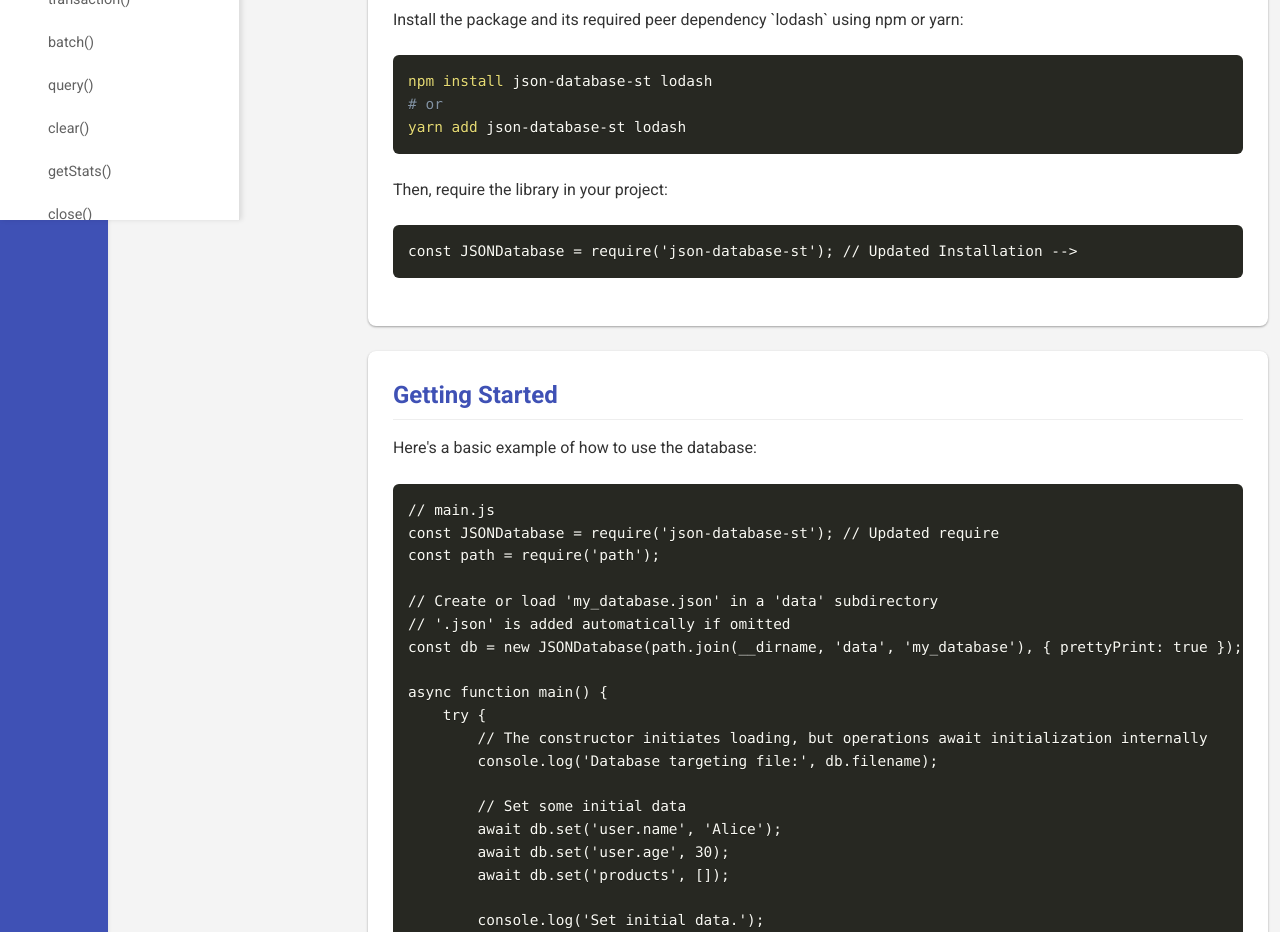
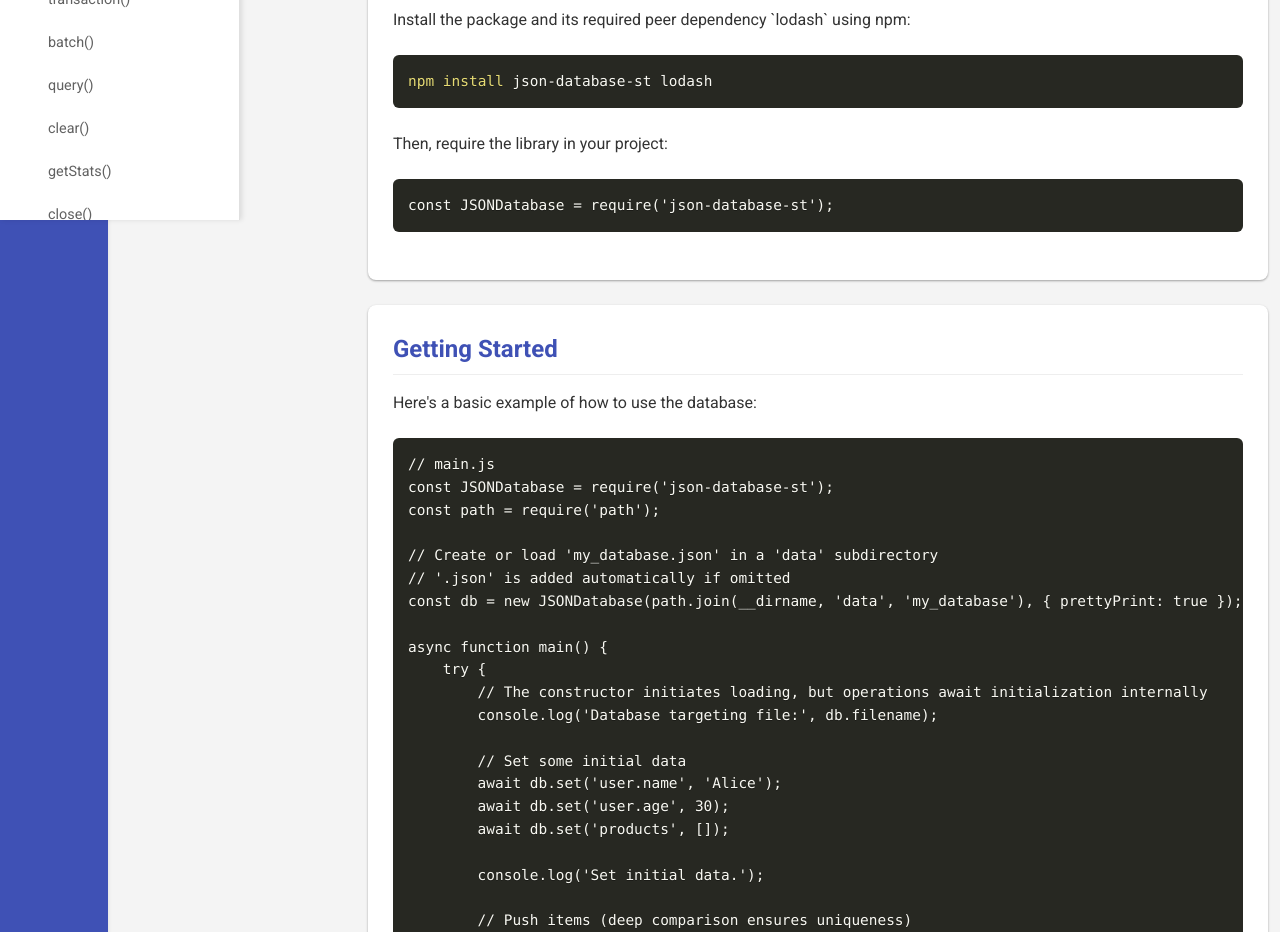
Before and after one commit to sethunthunder111/json-database-st, a plain HTML site: page docs/index.html in a window 1280 px wide. Shown: the part 580-1512 px from the top of the page. Drawn offline with nearby package versions, Linux system fonts and the light colour scheme.

Commit message:
Update index.html

```diff
--- a/docs/index.html
+++ b/docs/index.html
@@ -157,12 +157,10 @@
                     </ul>
 
                     <h3>Installation</h3>
-                    <p>Install the package and its required peer dependency `lodash` using npm or yarn:</p>
-                    <pre><code class="language-bash">npm install json-database-st lodash <!-- Updated Installation -->
-# or
-yarn add json-database-st lodash</code></pre>
+                    <p>Install the package and its required peer dependency `lodash` using npm:</p>
+                    <pre><code class="language-bash">npm install json-database-st lodash</code></pre>
                     <p>Then, require the library in your project:</p>
-                    <pre><code class="language-javascript">const JSONDatabase = require('json-database-st'); // Updated Installation --></code></pre>
+                    <pre><code class="language-javascript">const JSONDatabase = require('json-database-st');</code></pre>
                 </section>
 
                 <!-- Getting Started Card -->
@@ -170,7 +168,7 @@ yarn add json-database-st lodash</code></pre>
                     <h2>Getting Started</h2>
                     <p>Here's a basic example of how to use the database:</p>
                     <pre><code class="language-javascript">// main.js
-const JSONDatabase = require('json-database-st'); // Updated require
+const JSONDatabase = require('json-database-st');
 const path = require('path');
 
 // Create or load 'my_database.json' in a 'data' subdirectory
```
